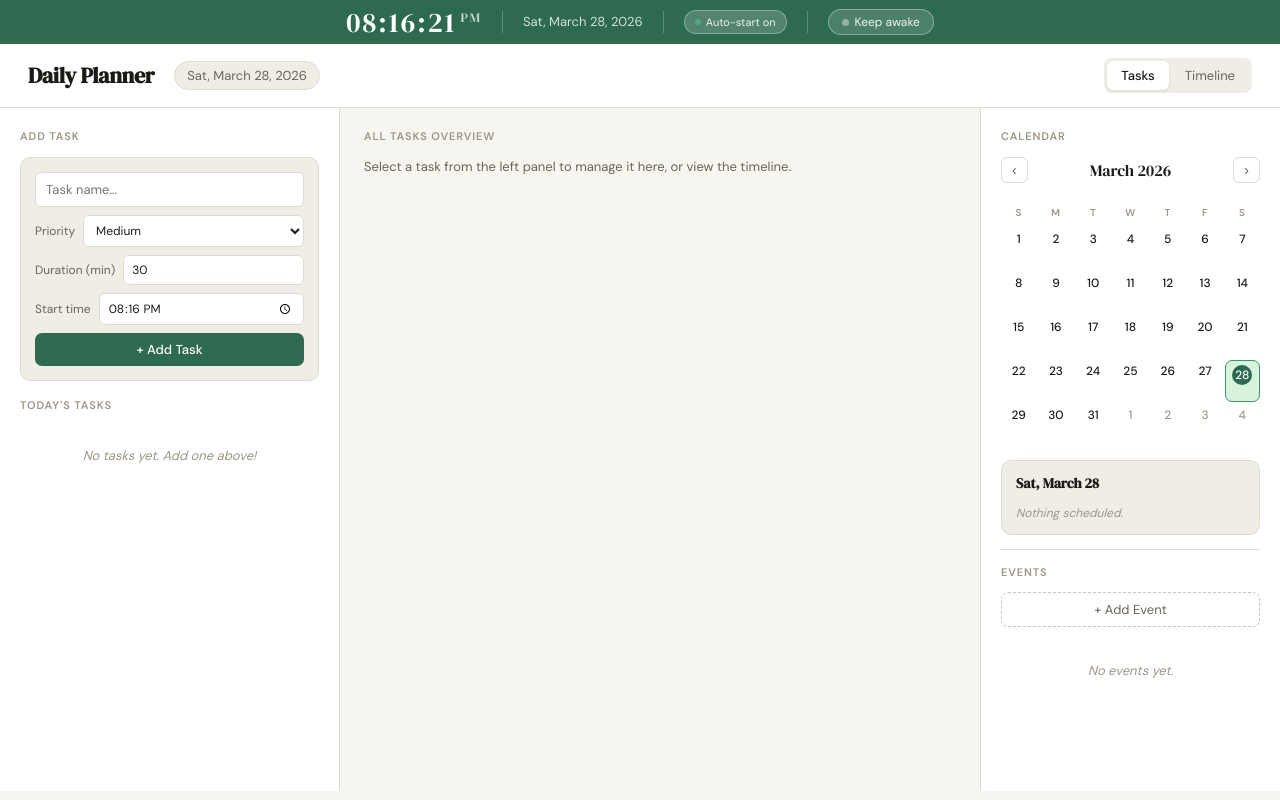
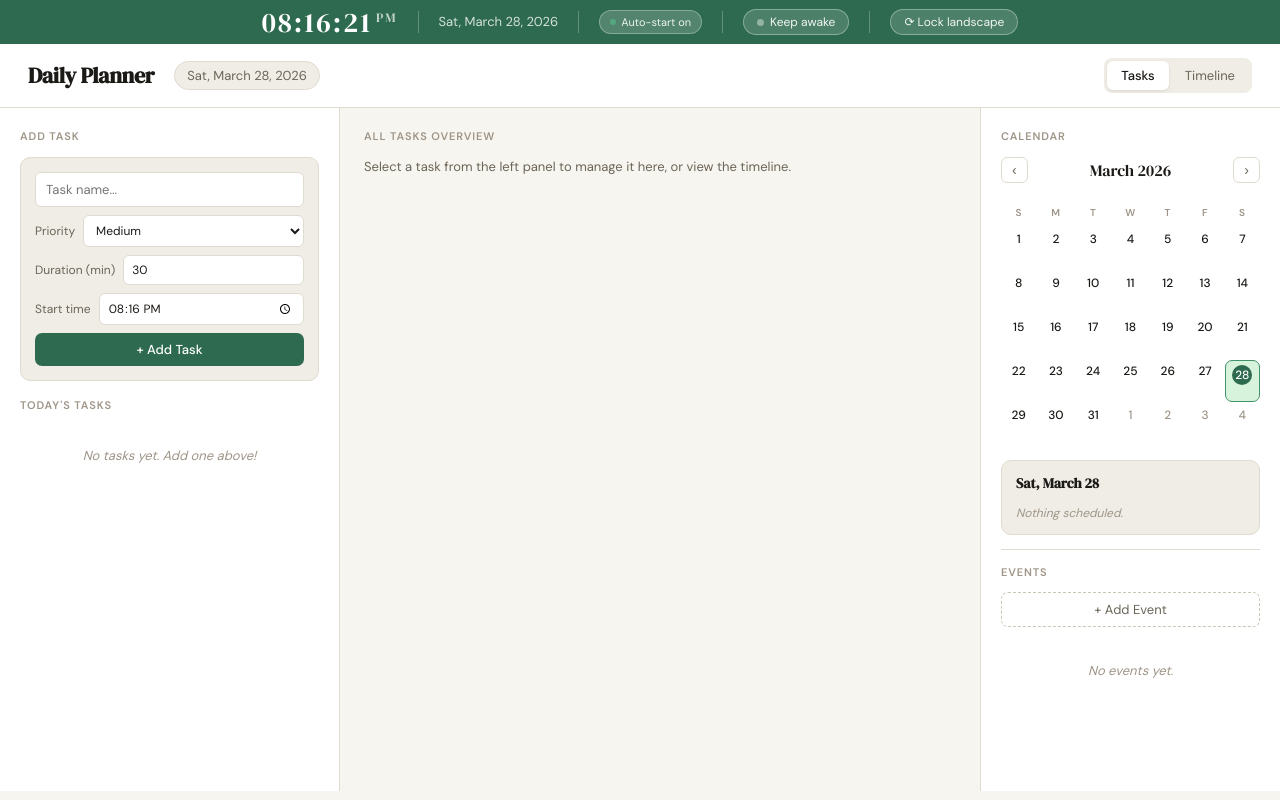
Before and after one commit to adenosinetriphosphates/Daily-Planner-Android, a plain HTML site: page index.html in a window 1280 px wide. Drawn offline with Linux system fonts and the light colour scheme.

Commit message:
Update index.html

```diff
--- a/index.html
+++ b/index.html
@@ -6,6 +6,7 @@
 <meta name="apple-mobile-web-app-capable" content="yes">
 <meta name="theme-color" content="#2D6A4F">
 <meta name="viewport" content="width=device-width, initial-scale=1.0">
+<meta name="screen-orientation" content="landscape">
 <title>Daily Planner</title>
 <link rel="manifest" href="manifest.json">
 <meta name="apple-mobile-web-app-title" content="Planner">
@@ -810,6 +811,23 @@
 
   .sep { height: 1px; background: var(--border); margin: 14px 0; }
 
+
+  .orient-btn {
+    background: rgba(255,255,255,0.15);
+    border: 1px solid rgba(255,255,255,0.35);
+    border-radius: 20px;
+    padding: 4px 13px;
+    font-family: 'DM Sans', sans-serif;
+    font-size: 12px;
+    color: rgba(255,255,255,0.92);
+    cursor: pointer;
+    display: flex;
+    align-items: center;
+    gap: 6px;
+    transition: background 0.15s;
+  }
+  .orient-btn:hover { background: rgba(255,255,255,0.25); }
+  .orient-btn.active { background: rgba(255,255,255,0.28); border-color: rgba(255,255,255,0.6); }
   .wakelock-btn {
     background: rgba(255,255,255,0.15);
     border: 1px solid rgba(255,255,255,0.35);
@@ -841,6 +859,8 @@
     <div class="autostart-badge"><div class="autostart-dot"></div>Auto-start on</div>
     <div class="clock-sep"></div>
     <button class="wakelock-btn" id="wakeLockBtn" onclick="toggleWakeLock()"><div class="wakelock-dot" id="wlDot"></div><span id="wlLabel">Keep awake</span></button>
+    <div class="clock-sep"></div>
+    <button class="orient-btn" id="orientBtn" onclick="toggleOrientation()">⟳ Lock landscape</button>
   </div>
 
   <div class="topbar">
@@ -1502,6 +1522,41 @@ function escHtml(s) {
   return String(s).replace(/&/g,'&amp;').replace(/</g,'&lt;').replace(/>/g,'&gt;').replace(/"/g,'&quot;');
 }
 
+
+// ===== ORIENTATION =====
+let orientationLocked = false;
+
+async function toggleOrientation() {
+  const btn = document.getElementById('orientBtn');
+  if (!screen.orientation || !screen.orientation.lock) {
+    alert('Orientation lock not supported on this device/browser.');
+    return;
+  }
+  if (!orientationLocked) {
+    try {
+      await screen.orientation.lock('landscape');
+      orientationLocked = true;
+      btn.textContent = '↕ Unlock rotation';
+      btn.classList.add('active');
+    } catch(e) { alert('Could not lock orientation: ' + e.message); }
+  } else {
+    screen.orientation.unlock();
+    orientationLocked = false;
+    btn.textContent = '⟳ Lock landscape';
+    btn.classList.remove('active');
+  }
+}
+
+window.addEventListener('load', () => {
+  if (screen.orientation && screen.orientation.lock) {
+    screen.orientation.lock('landscape').then(() => {
+      orientationLocked = true;
+      const btn = document.getElementById('orientBtn');
+      if (btn) { btn.textContent = '↕ Unlock rotation'; btn.classList.add('active'); }
+    }).catch(() => {});
+  }
+});
+
 // ===== WAKE LOCK + ANTI-SLEEP =====
 let wakeLock = null;
 let audioCtx = null;
```
